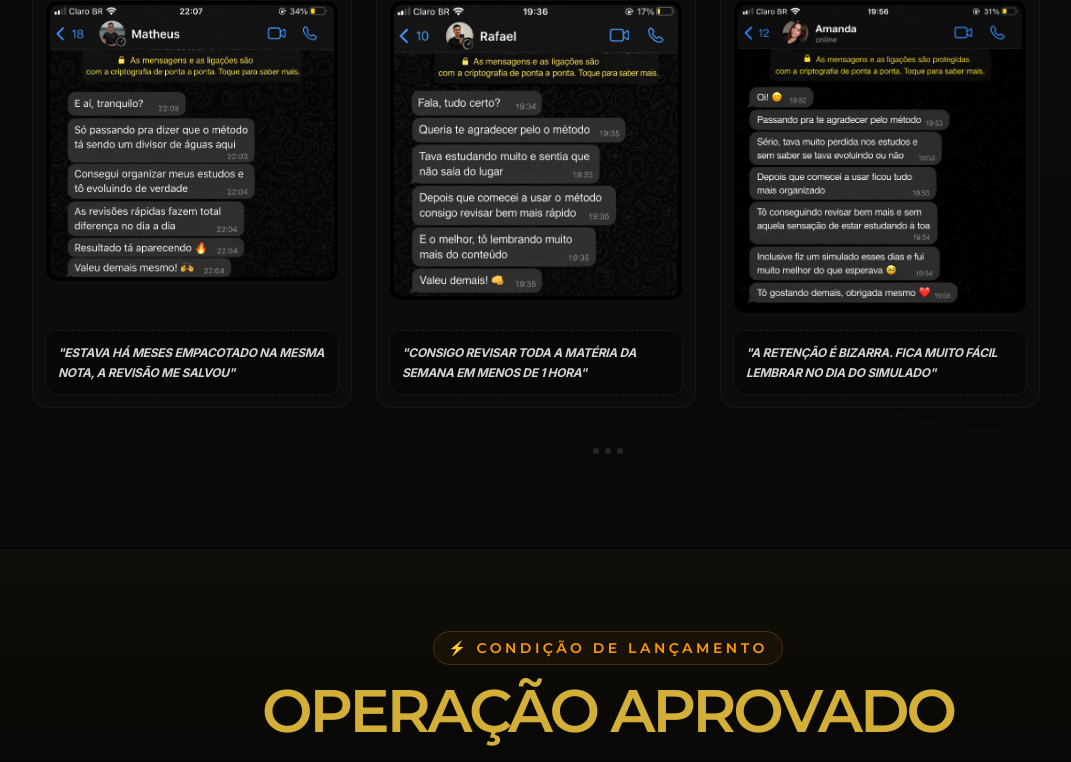
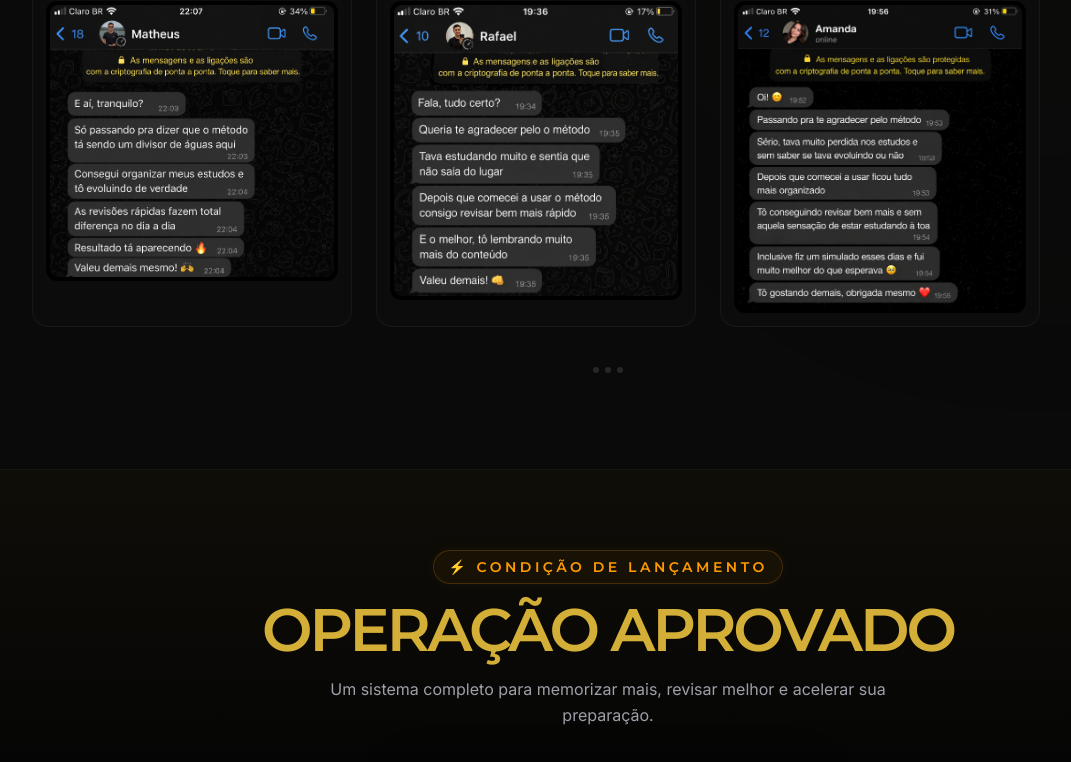
Before and after one commit to txalexandre12-arch/operacaoaprovado, a React (Vite) app: page / in a window 1280 px wide. Shown: the part 4621-5383 px from the top of the page, without its empty margins (32-1103 px from the left). Built offline with nearby package versions, Linux system fonts and the light colour scheme.

Commit message:
refactor: remove testimonial snippet sections
Clean up testimonial cards by removing the secondary snippet description to simplify the layout and focus on the visual feedback.

```diff
--- a/src/components/Testimonials.tsx
+++ b/src/components/Testimonials.tsx
@@ -105,7 +105,7 @@ export function Testimonials() {
                 className="snap-start shrink-0 w-[290px] sm:w-[320px] bg-[#0c0c0c] border border-white/5 rounded-2xl overflow-hidden p-3 hover:border-primary/40 hover:shadow-[0_10px_30px_rgba(79,102,60,0.15)] flex flex-col justify-between transition-all"
               >
                 {/* Visual Feedback screenshot panel */}
-                <div className="relative bg-black rounded-xl overflow-hidden mb-4 border border-white/5 p-1 flex justify-center items-center">
+                <div className="relative bg-black rounded-xl overflow-hidden border border-white/5 p-1 flex justify-center items-center">
                   <img
                     src={img}
                     alt={`Feedback do Aluno ${i + 1}`}
@@ -113,11 +113,6 @@ export function Testimonials() {
                     referrerPolicy="no-referrer"
                     loading="lazy"
                   />
-                </div>
-
-                {/* Snip card description / golden subtitle */}
-                <div className="bg-black/40 rounded-xl p-3 border border-dashed border-zinc-800/80">
-                  <p className="text-[11px] sm:text-xs font-bold text-zinc-300 uppercase tracking-tight leading-relaxed italic" dangerouslySetInnerHTML={{ __html: SNIPPETS[i] }} />
                 </div>
               </motion.div>
             ))}
```
